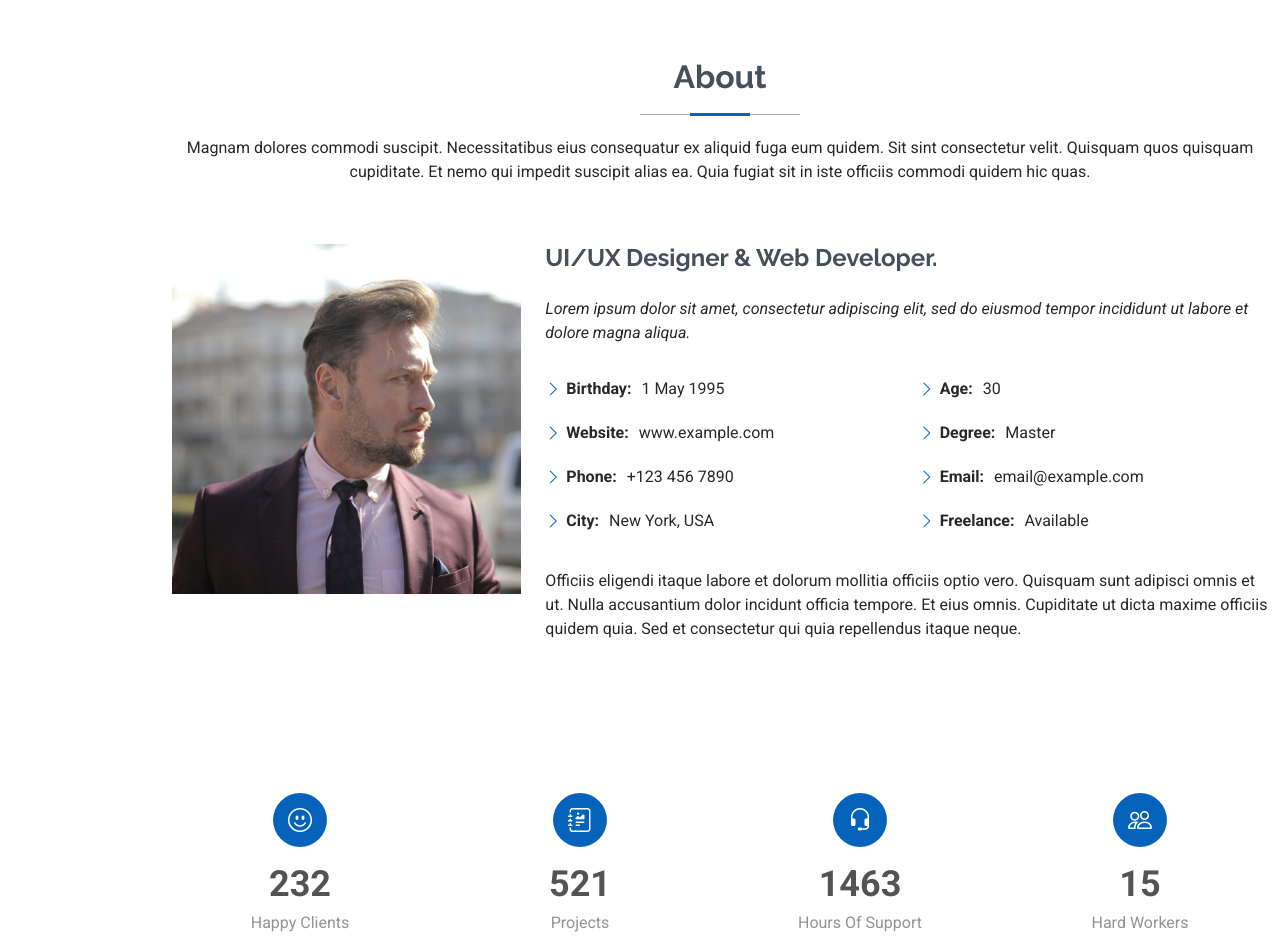
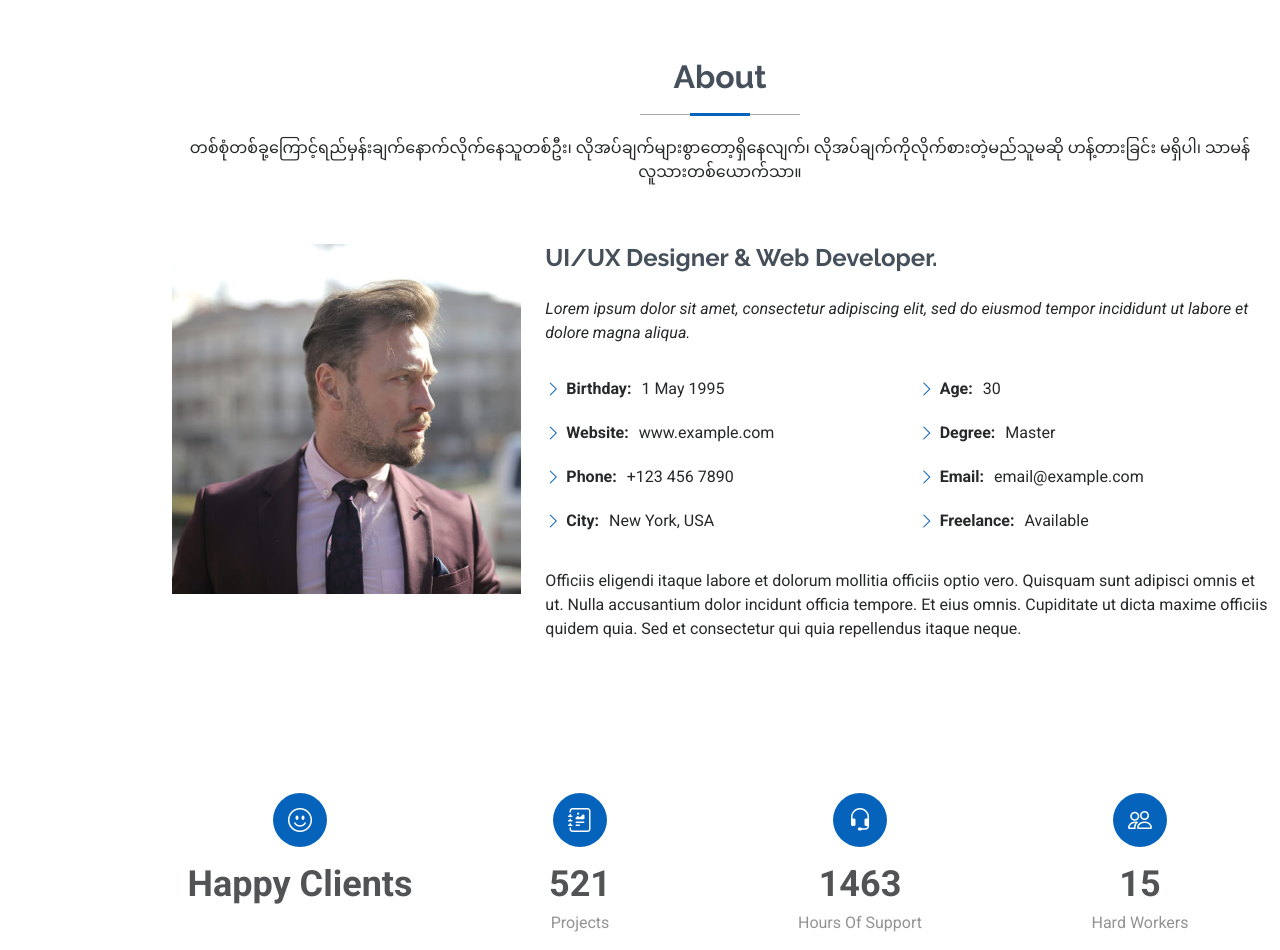
Before and after one commit to zawnyein-zed/ZawZawNyein, a plain HTML site: page index.html in a window 1280 px wide. Shown: the part 802-1752 px from the top of the page. Drawn offline with Linux system fonts and the light colour scheme; animation ran at ten frames a second.

Commit message:
Update index.html

```diff
--- a/index.html
+++ b/index.html
@@ -4,7 +4,7 @@
 <head>
   <meta charset="utf-8">
   <meta content="width=device-width, initial-scale=1.0" name="viewport">
-  <title>Index - MyResume Bootstrap Template</title>
+  <title>Index - MyResume Portfolio Site</title>
   <meta content="" name="description">
   <meta content="" name="keywords">
 
@@ -85,7 +85,8 @@
       <!-- Section Title -->
       <div class="container section-title" data-aos="fade-up">
         <h2>About</h2>
-        <p>Magnam dolores commodi suscipit. Necessitatibus eius consequatur ex aliquid fuga eum quidem. Sit sint consectetur velit. Quisquam quos quisquam cupiditate. Et nemo qui impedit suscipit alias ea. Quia fugiat sit in iste officiis commodi quidem hic quas.</p>
+        <p>တစ်စုံတစ်ခု့ကြောင့်ရည်မှန်းချက်နောက်လိုက်နေသူတစ်ဦး၊ လိုအပ်ချက်များစွာတော့ရှိနေလျက်၊
+လိုအပ်ချက်ကိုလိုက်စားတဲ့မည်သူမဆို ဟန့်တားခြင်း မရှိပါ၊ သာမန်လူသားတစ်ယောက်သာ။</p>
       </div><!-- End Section Title -->
 
       <div class="container" data-aos="fade-up" data-aos-delay="100">
@@ -139,7 +140,7 @@
           <div class="col-lg-3 col-md-6 d-flex flex-column align-items-center">
             <i class="bi bi-emoji-smile"></i>
             <div class="stats-item">
-              <span data-purecounter-start="0" data-purecounter-end="232" data-purecounter-duration="1" class="purecounter"></span>
+              <span data-purecounter-start="0" data-purecounter-end="232" data-purecounter-duration="1" class="ppurecounter></span>
               <p>Happy Clients</p>
             </div>
           </div><!-- End Stats Item -->
```
